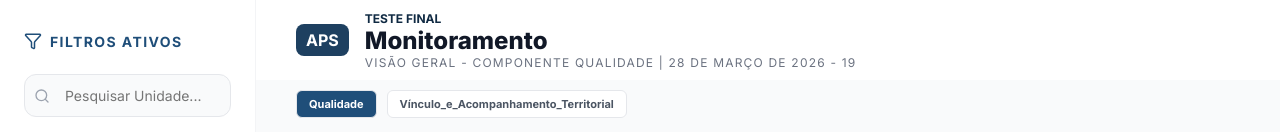
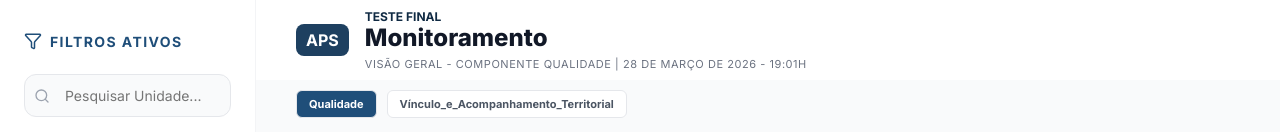
Before and after one commit to ngsaints/DashboardFase2, a React (Vite) app: page / in a window 1280 px wide. Shown: the top 132 px of the page. Built offline with nearby package versions, Linux system fonts and the light colour scheme.

Commit message:
Commit 2

```diff
--- a/index.html
+++ b/index.html
@@ -4,7 +4,7 @@
     <meta charset="UTF-8" />
     <link rel="icon" type="image/svg+xml" href="/favicon.svg" />
     <meta name="viewport" content="width=device-width, initial-scale=1.0" />
-    <title>Monitoramento - Gestão Estratégica</title>
+    <title>Monitoramento APS - Ibicaraí/BA</title>
     <link rel="preconnect" href="https://fonts.googleapis.com">
     <link rel="preconnect" href="https://fonts.gstatic.com" crossorigin>
     <link href="https://fonts.googleapis.com/css2?family=Inter:wght@400;500;600;700;800&display=swap" rel="stylesheet">
--- a/src/index.css
+++ b/src/index.css
@@ -148,19 +148,25 @@ body {
 .logo-container {
   display: flex;
   flex-direction: column;
+  max-width: 600px;
 }
 
 .logo-title {
   font-size: 24px;
   font-weight: 800;
   color: var(--gray-900);
+  line-height: 1.2;
 }
 
 .logo-subtitle {
-  font-size: 12px;
+  font-size: 11px;
   text-transform: uppercase;
-  letter-spacing: 0.1em;
+  letter-spacing: 0.05em;
   color: var(--gray-500);
+  white-space: nowrap;
+  overflow: hidden;
+  text-overflow: ellipsis;
+  margin-top: 4px;
 }
 
 .header-actions {
--- a/src/utils/csvParser.ts
+++ b/src/utils/csvParser.ts
@@ -48,10 +48,12 @@ export const parseDashboardCSV = async (url: string) => {
   });
 
   const getMetadataValue = (lines: string[], searchStr: string) => {
-    const line = lines.find(l => l.includes(searchStr));
-    if (!line) return 'Não informado';
-    return line.split(':')[1]?.trim() || line.trim();
-  };
+     const line = lines.find(l => l.includes(searchStr));
+     if (!line) return 'Não informado';
+     const colonIndex = line.indexOf(':');
+     if (colonIndex === -1) return line.trim();
+     return line.substring(colonIndex + 1).trim();
+   };
 
   const getTitle = (lines: string[]) => {
     // Try line 5 (index 4) which usually has the title
```
